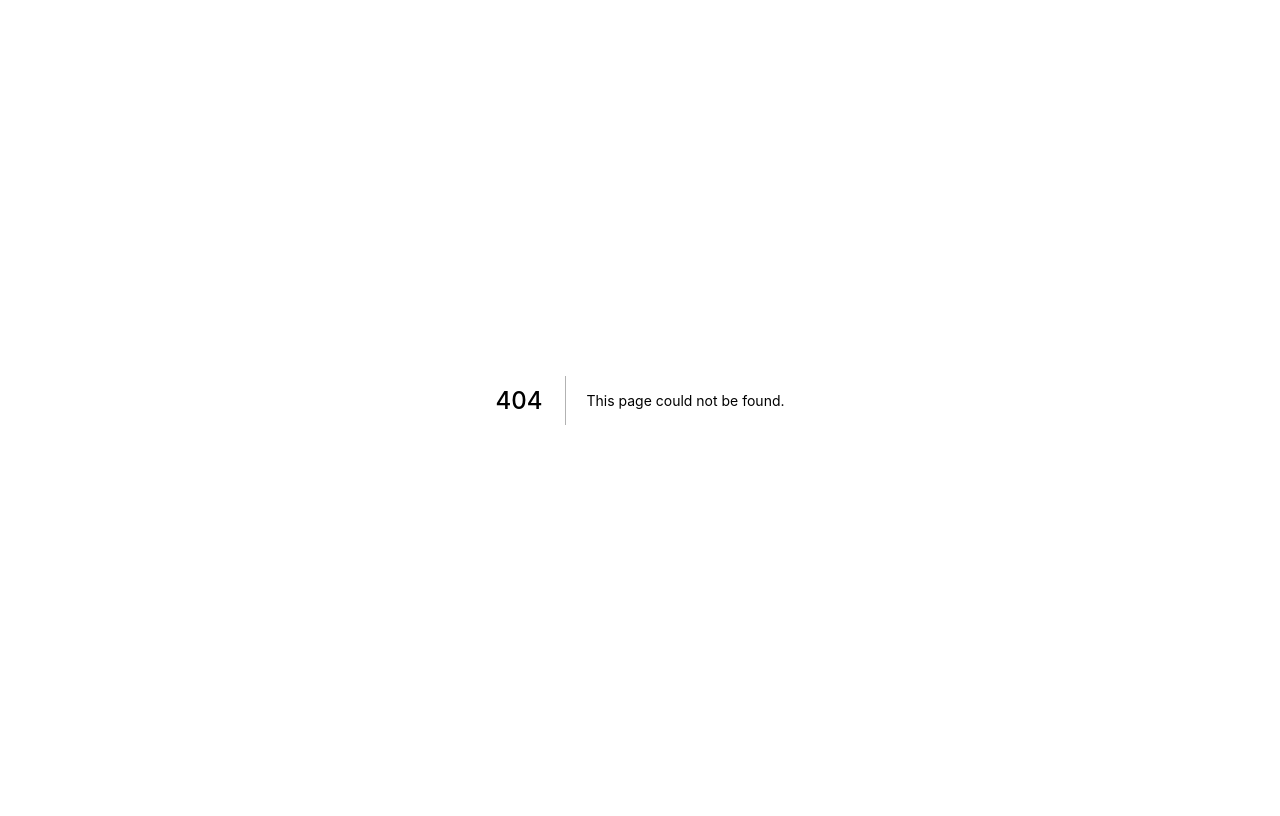
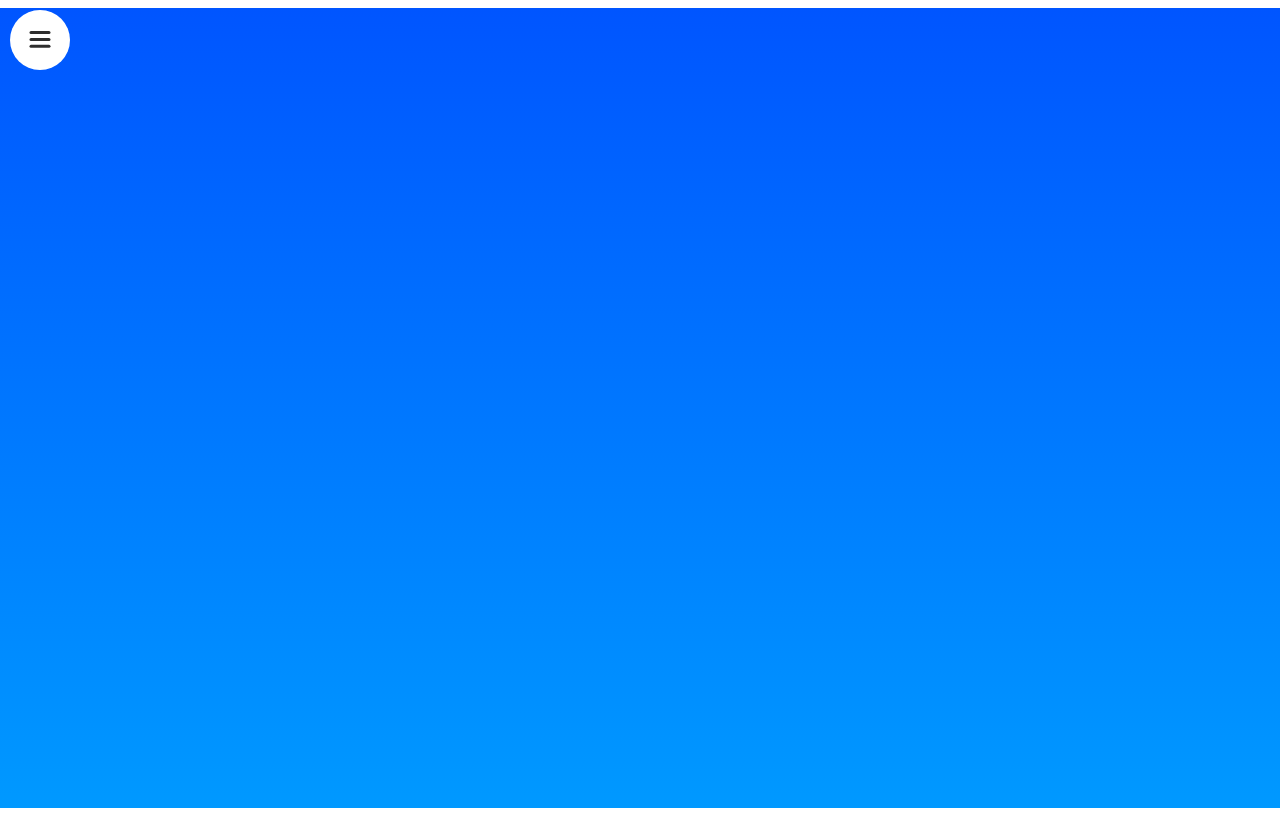
Before and after one commit to tkendi/The-Deliver, a Next.js app: page /example/motion in a window 1280 px wide. Before the commit this address had no page. Built offline with nearby package versions, Linux system fonts and the light colour scheme.

Commit message:
example navigation motion

```diff
--- /dev/null
+++ b/containers/example/motion/_fragments/MenuItem.tsx
@@ -0,0 +1,51 @@
+import styled from "styled-components";
+import { motion } from "framer-motion";
+
+const MenuItem = ({ i }: any) => {
+  const variants = {
+    open: {
+      y: 0,
+      opacity: 1,
+      transition: {
+        y: { stiffness: 1000, velocity: -100 },
+      },
+    },
+    closed: {
+      y: 50,
+      opacity: 0,
+      transition: {
+        y: { stiffness: 1000 },
+      },
+    },
+  };
+
+  const colors = ["#FF008C", "#D309E1", "#9C1AFF", "#7700FF", "#4400FF"];
+
+  const style = { border: `1px solid ${colors[i]}` };
+  return (
+    <motion.li
+      variants={variants}
+      whileHover={{ scale: 1.2 }}
+      whileTap={{ scale: 1.1 }}
+    >
+      <IconPlaceHolder style={style} />
+      <TextPlaceHolder style={style} />
+    </motion.li>
+  );
+};
+
+export default MenuItem;
+
+const IconPlaceHolder = styled.div`
+  border-radius: 50%;
+  width: 50px;
+  height: 50px;
+  margin-right: 30px;
+`;
+
+const TextPlaceHolder = styled.div`
+  width: 200px;
+  height: 20px;
+  border-radius: 5px;
+  flex: 1;
+`;
--- /dev/null
+++ b/containers/example/motion/_fragments/MenuToggle.tsx
@@ -0,0 +1,39 @@
+import * as React from "react";
+import { motion } from "framer-motion";
+
+const Path = (props: any) => (
+  <motion.path
+    fill="transparent"
+    strokeWidth="3"
+    stroke="hsl(0, 0%, 18%)"
+    strokeLinecap="round"
+    {...props}
+  />
+);
+
+export const MenuToggle = ({ toggle }: any) => (
+  <button onClick={toggle}>
+    <svg width="23" height="23" viewBox="0 0 23 23">
+      <Path
+        variants={{
+          closed: { d: "M 2 2.5 L 20 2.5" },
+          open: { d: "M 3 16.5 L 17 2.5" },
+        }}
+      />
+      <Path
+        d="M 2 9.423 L 20 9.423"
+        variants={{
+          closed: { opacity: 1 },
+          open: { opacity: 0 },
+        }}
+        transition={{ duration: 0.1 }}
+      />
+      <Path
+        variants={{
+          closed: { d: "M 2 16.346 L 20 16.346" },
+          open: { d: "M 3 2.5 L 17 16.346" },
+        }}
+      />
+    </svg>
+  </button>
+);
--- /dev/null
+++ b/containers/example/motion/_fragments/Navigation.tsx
@@ -0,0 +1,22 @@
+import * as React from "react";
+import { motion } from "framer-motion";
+import  MenuItem  from "./MenuItem";
+
+const variants = {
+  open: {
+    transition: { staggerChildren: 0.07, delayChildren: 0.2 }
+  },
+  closed: {
+    transition: { staggerChildren: 0.05, staggerDirection: -1 }
+  }
+};
+
+export const Navigation = () => (
+  <motion.ul variants={variants}>
+    {itemIds.map(i => (
+      <MenuItem i={i} key={i} />
+    ))}
+  </motion.ul>
+);
+
+const itemIds = [0, 1, 2, 3, 4];
--- /dev/null
+++ b/containers/example/motion/_fragments/use-dismensions.tsx
@@ -0,0 +1,16 @@
+import { useEffect, useRef } from "react";
+
+// Naive implementation - in reality would want to attach
+// a window or resize listener. Also use state/layoutEffect instead of ref/effect
+// if this is important to know on initial client render.
+// It would be safer to  return null for unmeasured states.
+export const useDimensions = (ref: any) => {
+  const dimensions = useRef({ width: 0, height: 0 });
+
+  useEffect(() => {
+    dimensions.current.width = ref.current.offsetWidth;
+    dimensions.current.height = ref.current.offsetHeight;
+  }, []);
+
+  return dimensions.current;
+};
--- /dev/null
+++ b/containers/example/motion/index.tsx
@@ -0,0 +1,115 @@
+import { useRef } from "react";
+import { motion, useCycle } from "framer-motion";
+import styled from "styled-components";
+
+import { MenuToggle } from "./_fragments/MenuToggle";
+import { useDimensions } from "./_fragments/use-dismensions";
+import { Navigation } from "./_fragments/Navigation";
+
+const Home = () => {
+  const [isOpen, toggleOpen] = useCycle(false, true);
+
+  const containerRef = useRef(null);
+  const { height } = useDimensions(containerRef);
+
+  const sidebar = {
+    open: (height = 1000) => ({
+      clipPath: `circle(${height * 2 + 200}px at 40px 40px)`,
+      transition: {
+        type: "spring",
+        stiffness: 20,
+        restDelta: 2,
+      },
+    }),
+    closed: {
+      clipPath: "circle(30px at 40px 40px)",
+      transition: {
+        delay: 0.3,
+        type: "spring",
+        stiffness: 400,
+        damping: 40,
+      },
+    },
+  };
+
+  return (
+    <Wrap>
+      <motion.nav
+        initial={false}
+        animate={isOpen ? "open" : "closed"}
+        custom={height}
+        ref={containerRef}
+      >
+        <Bakcground variants={sidebar} />
+        <Navigation />
+        <MenuToggle toggle={() => toggleOpen()} />
+      </motion.nav>
+    </Wrap>
+  );
+};
+
+export default Home;
+
+//components re-setting
+const Wrap = styled.div`
+  width: 100vw;
+  height: 100vh;
+  font-family: -apple-system, BlinkMacSystemFont, Segoe UI, Roboto, Oxygen,
+    Ubuntu, Cantarell, Fira Sans, Droid Sans, Helvetica Neue, sans-serif;
+  background: linear-gradient(180deg, #0055ff 0%, rgb(0, 153, 255) 100%);
+  overflow: hidden;
+  padding: 0;
+  margin: 0;
+  display: flex;
+  align-items: center;
+  justify-content: center;
+
+  button {
+    outline: none;
+    border: none;
+    /* -webkit-user-select: none;
+    -moz-user-select: none;
+    -ms-user-select: none; */
+    cursor: pointer;
+    position: absolute;
+    top: 18px;
+    left: 15px;
+    width: 50px;
+    height: 50px;
+    border-radius: 50%;
+    background: transparent;
+  }
+
+  ul,
+  li {
+    margin: 0;
+    padding: 0;
+  }
+
+  ul {
+    padding: 25px;
+    position: absolute;
+    right: 0px;
+    left: 7px;
+    top: 100px;
+    width: 230px;
+  }
+
+  li {
+    list-style: none;
+    margin-bottom: 20px;
+    display: flex;
+    align-items: center;
+    cursor: pointer;
+  }
+`;
+
+const Bakcground = styled(motion.div)`
+  position: absolute;
+  top: 0;
+  left: 0;
+  right: 0;
+  bottom: 0;
+  background-color: #fff;
+  width: 350px;
+`;
--- a/pages/_document.tsx
+++ b/pages/_document.tsx
@@ -1,9 +1,31 @@
 import Document, { Html, Head, Main, NextScript } from "next/document";
+import { ServerStyleSheet } from "styled-components";
 
 class MyDocument extends Document {
   static async getInitialProps(ctx) {
-    const initialProps = await Document.getInitialProps(ctx);
-    return { ...initialProps };
+    const sheet = new ServerStyleSheet();
+    const originalRenderPage = ctx.renderPage;
+
+    try {
+      ctx.renderPage = () =>
+        originalRenderPage({
+          enhanceApp: (App: any) => (props: any) =>
+            sheet.collectStyles(<App {...props} />),
+        });
+
+      const initialProps = await Document.getInitialProps(ctx);
+      return {
+        ...initialProps,
+        styles: (
+          <>
+            {initialProps.styles}
+            {sheet.getStyleElement()}
+          </>
+        ),
+      };
+    } finally {
+      sheet.seal();
+    }
   }
 
   render() {
--- /dev/null
+++ b/pages/example/motion/index.tsx
@@ -0,0 +1,5 @@
+import MotionContainer from "containers/example/motion";
+
+const ExampleMotionPage = () => <MotionContainer />;
+
+export default ExampleMotionPage;
--- a/pages/example/skeleton/index.tsx
+++ b/pages/example/skeleton/index.tsx
@@ -1,5 +1,5 @@
 import SkeletonContainer from "containers/example/skeleton";
 
-const AboutPage = () => <SkeletonContainer />;
+const ExampleSkeletonPage = () => <SkeletonContainer />;
 
-export default AboutPage;
+export default ExampleSkeletonPage;
```
